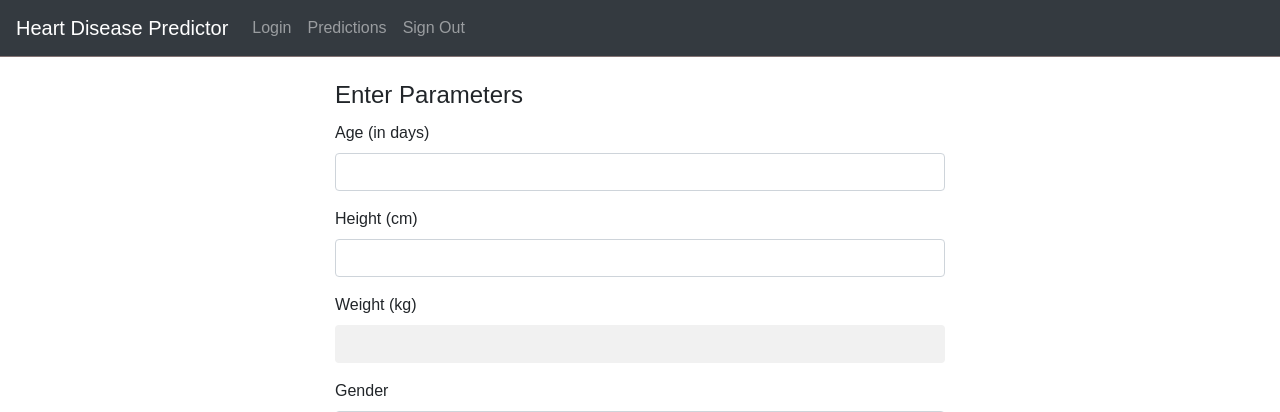
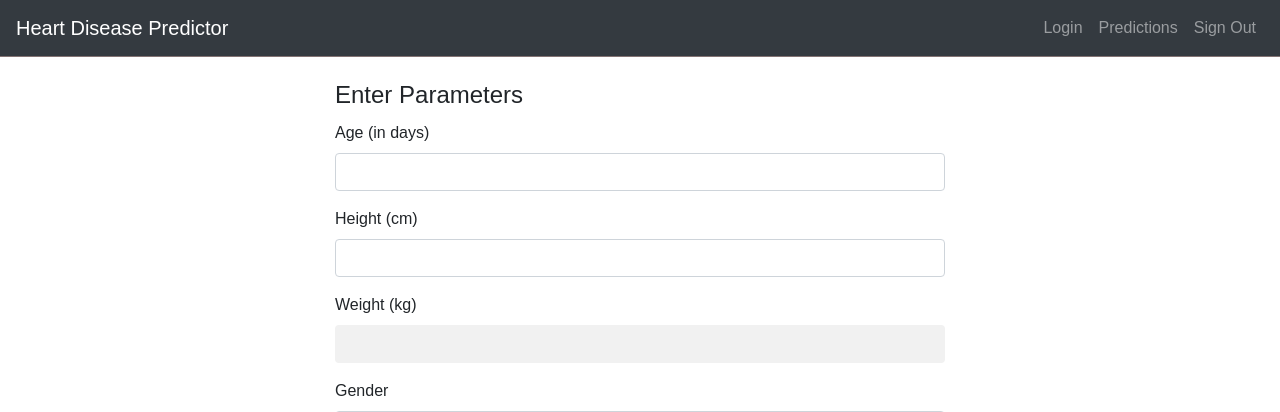
Before and after one commit to SheeNigami/heart-disease-predictor, a Flask app: page / in a window 1280 px wide. Shown: the top 412 px of the page. Run offline with Flask 2, Linux system fonts and the light colour scheme; data that the repository does not hold is empty; parts of the project's set-up code (start-up, migrations or seed data) failed here and were passed over; some libraries are stand-ins or nearby versions.

Commit message:
nav float right

```diff
--- a/application/templates/includes/nav.html
+++ b/application/templates/includes/nav.html
@@ -1,7 +1,7 @@
 <header>
     <nav class='navbar navbar-expand-lg navbar-dark bg-dark'>
         <a class="navbar-brand" href="#">Heart Disease Predictor</a>
-        <ul  class="navbar-nav">
+        <ul class="navbar-nav ml-auto">
             <li class="nav-item">
                 <a href="#" class="nav-link
                 {% if index %}active{% endif %}">Login</a>
```
